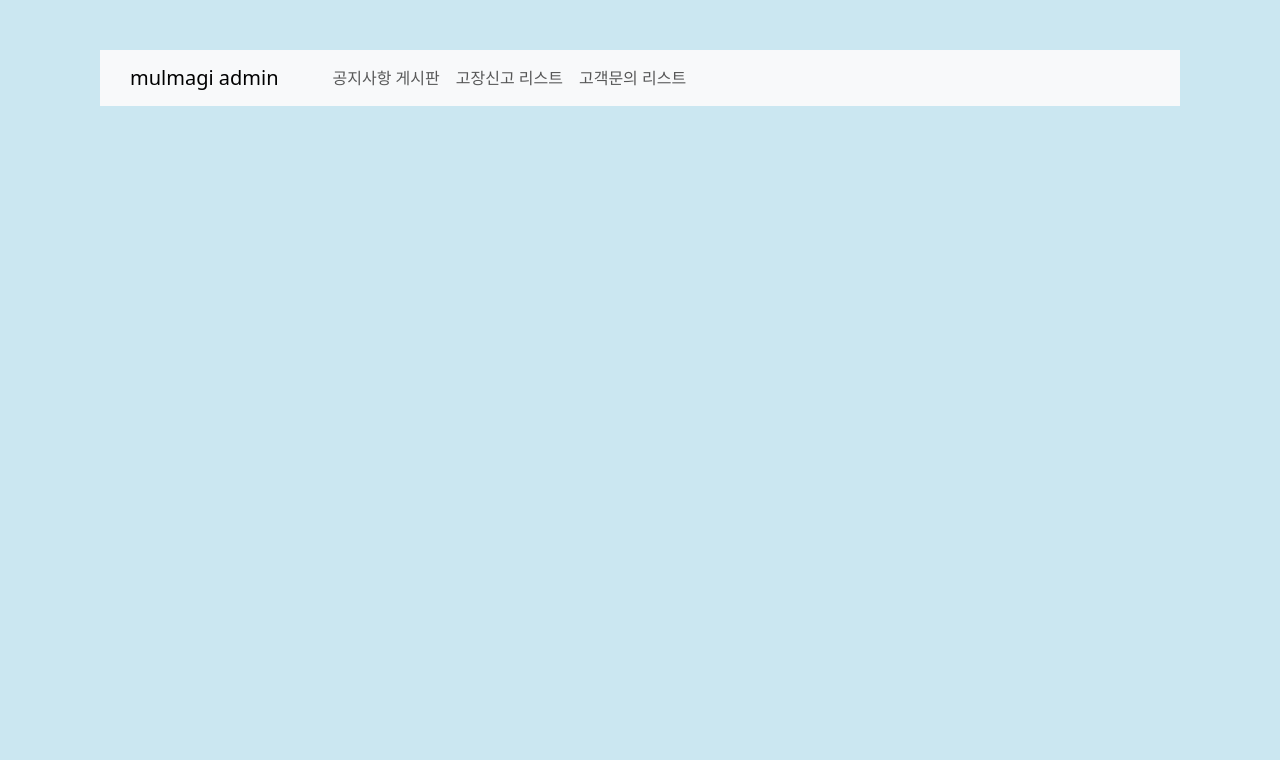
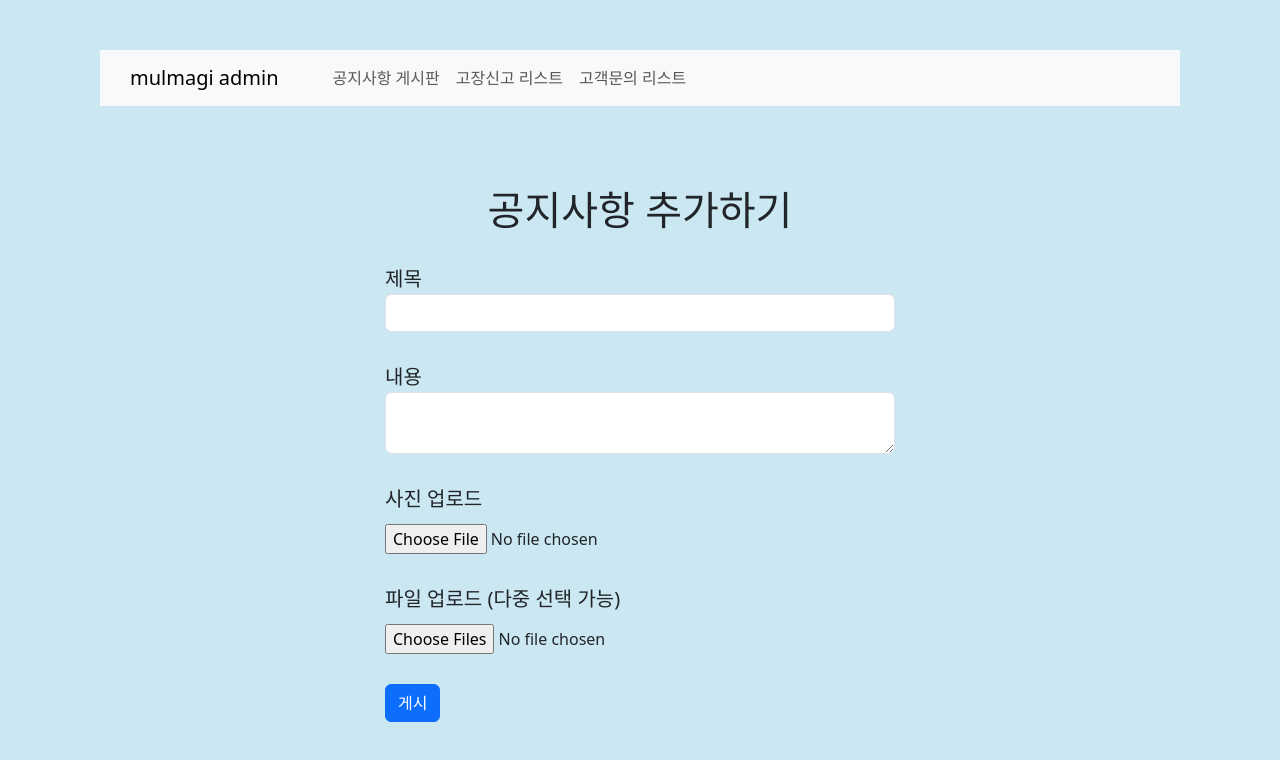
Before and after one commit to mulmagi/admin-page, a Vue app: page /notice-board/add-notice in a window 1280 px wide. Shown: the top 760 px of the page. Built offline with nearby package versions, Linux system fonts and the light colour scheme.

Commit message:
공지사항 게시판 입력 폼

```diff
--- a/package.json
+++ b/package.json
@@ -8,6 +8,7 @@
     "lint": "vue-cli-service lint"
   },
   "dependencies": {
+    "axios": "^1.6.0",
     "bootstrap": "^5.3.2",
     "core-js": "^3.8.3",
     "vue": "^3.2.13",
--- a/src/router/index.js
+++ b/src/router/index.js
@@ -3,10 +3,12 @@ import Home from '../views/Home.vue'
 import NoticeBoardPage from '../views/NoticeBoardPage.vue'
 import ReportListPage from '../views/ReportListPage.vue'
 import ComplaintListPage from '../views/ComplaintListPage.vue'
+import AddNoticePage from '../views/AddNoticePage.vue'
 
 const routes = [
     { path: '/', component: Home },
     { path: '/notice-board', component: NoticeBoardPage },
+    { path: '/notice-board/add-notice', component: AddNoticePage },
     { path: '/report-list', component: ReportListPage },
     { path: '/complaint-list', component: ComplaintListPage },
 ]
--- /dev/null
+++ b/src/views/AddNoticePage.vue
@@ -0,0 +1,107 @@
+<!-- AddNoticePage.vue -->
+
+<template>
+<div>
+    <h1>공지사항 추가하기</h1>
+    <form @submit.prevent="submitNotice">
+        <div class="form-group form">
+            <label for="title">제목</label>
+            <input type="text" id="title" v-model="title" class="form-control">
+        </div>
+        <div class="form-group form">
+            <label for="content">내용</label>
+            <textarea id="content" v-model="content" class="form-control"></textarea>
+        </div>
+        <div class="form-group form">
+            <label for="photo">사진 업로드</label>
+            <div>
+                <input type="file" id="photo" ref="photo" accept="image/*" @change="handleFileUpload" class="form-control-file">
+            </div>
+            <img :src="previewImage" v-if="previewImage" alt="사진 미리보기" class="mt-2" style="max-width: 200px;">
+        </div>
+        <div class="form-group form">
+            <label for="files">파일 업로드 (다중 선택 가능)</label>
+            <div>
+                <input type="file" id="files" accept="file" @change="handleMultipleFileUpload" class="form-control-file" multiple>
+                <div v-if="selectedFiles.length > 0" class="mt-2">
+                    <strong>선택한 파일:</strong>
+                    <ul>
+                        <li v-for="(file, index) in selectedFiles" :key="index">{{ file.name }}</li>
+                    </ul>
+                </div>
+            </div>
+        </div>
+            <button type="submit" class="btn btn-primary">게시</button>
+    </form>
+</div>
+</template>
+
+<script>
+import axios from 'axios';
+
+export default {
+    data() {
+        return {
+            title: '',
+            content: '',
+            selectedFile: null,
+            selectedFiles: [], // 여러 파일을 저장하기 위한 배열
+            previewImage: null
+        };
+    },
+    methods: {
+        handleFileUpload(event) {
+            this.selectedFile = event.target.files[0];
+            if (this.selectedFile) {
+                const reader = new FileReader();
+                reader.onload = () => {
+                    this.previewImage = reader.result;
+                };
+                reader.readAsDataURL(this.selectedFile);
+            }
+        },
+        handleMultipleFileUpload(event) {
+            // 여러 파일을 배열에 저장
+            this.selectedFiles = Array.from(event.target.files);
+        },
+        async submitNotice() {
+            const formData = new FormData();
+            formData.append('title', this.title);
+            formData.append('content', this.content);
+            formData.append('photo', this.selectedFile);
+
+            // 여러 파일을 추가
+            this.selectedFiles.forEach((file, index) => {
+                formData.append(`file_${index}`, file);
+            });
+
+            try {
+                // 서버에 formData를 POST 요청으로 전송
+                const response = await axios.post('://example.com/api/upload', formData);
+                console.log('파일 업로드 성공:', response.data);
+                this.$router.push('/notice-board');
+            } catch (error) {
+                console.error('파일 업로드 실패:', error);
+            }
+        }
+    }
+};
+</script>
+
+<style>
+form {
+    margin: 0 auto;
+    width: 50%;
+}
+
+label {
+    font-size: 20px;
+}
+
+form div {
+    margin: 10px 0;
+}
+.form{
+    margin: 30px 0;
+}
+</style>
--- a/src/views/NoticeBoardPage.vue
+++ b/src/views/NoticeBoardPage.vue
@@ -1,7 +1,8 @@
 <template>
 <div>
     <h1>공지사항 게시판</h1>
-    <!-- 이곳에 공지사항 게시판 컨텐츠를 표시하는 코드 추가 -->
+    <hr/>
+    <router-link to="/notice-board/add-notice" class="btn btn-primary">공지사항 추가하기</router-link>
 </div>
 </template>
 
@@ -10,3 +11,8 @@ export default {
     name: 'NoticeBoardPage',
 }
 </script>
+<style>
+    h1{
+        text-align: center;
+    }
+</style>
```
Also changed, not shown: 1 other file (tests, documents, lock files or other folders).
